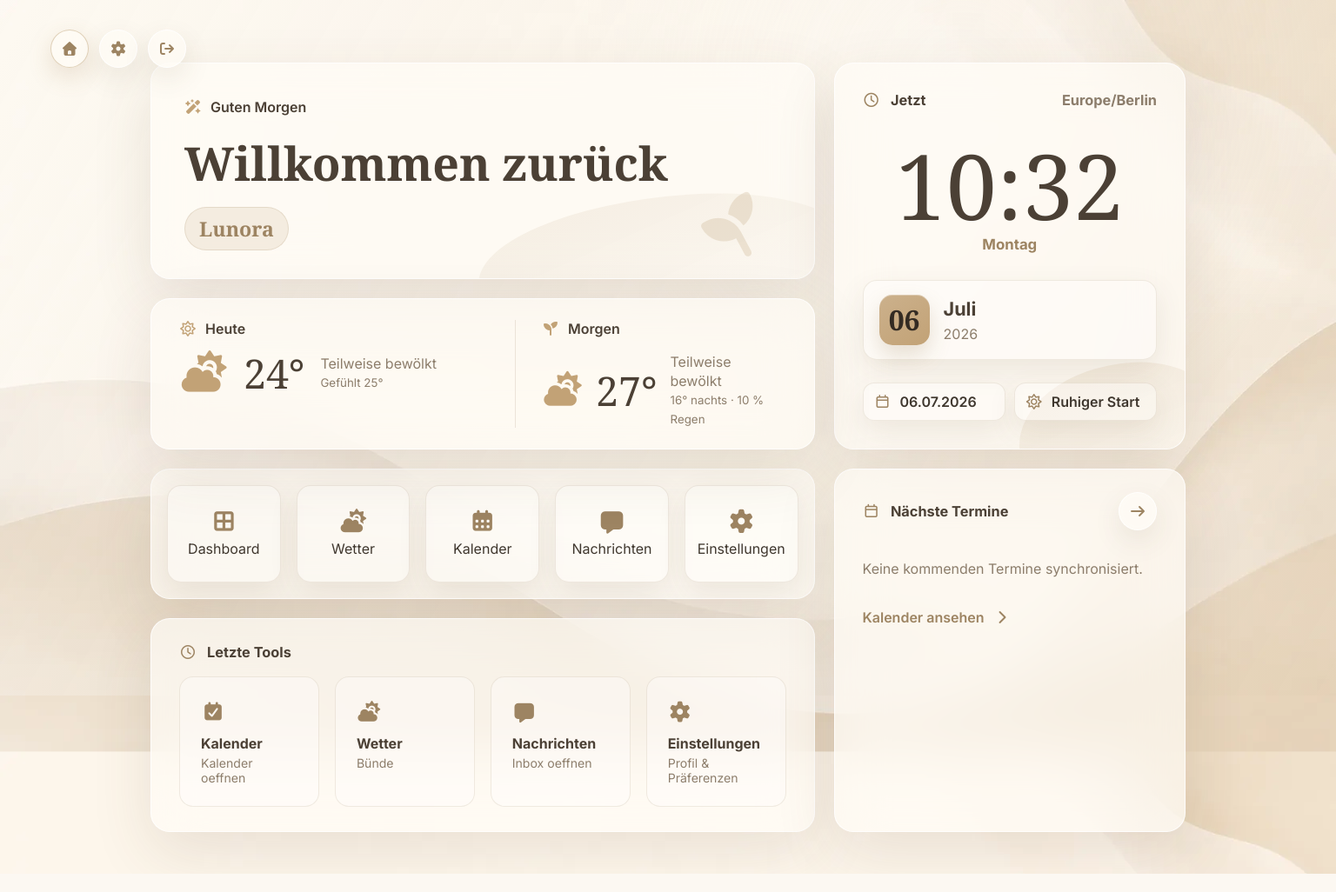
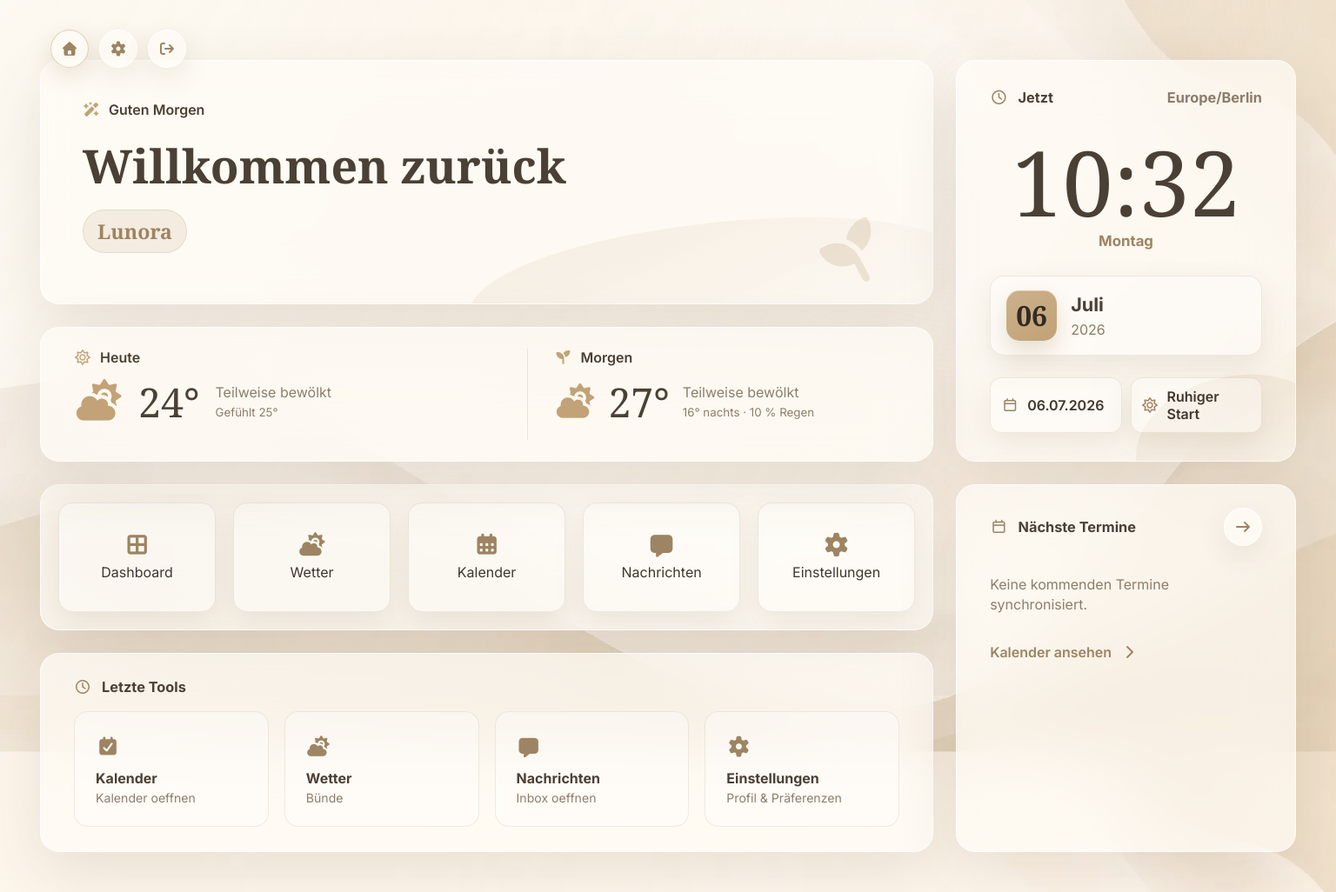
Before and after one commit to YannikFroehlich/Lunora, a Django app: page /home/ in a window 1536 px wide. Shown: the whole page at 87% size. Before the commit the page ends 1005 px from the top, so only its background shows below. Run offline with Django 5.2, Linux system fonts and the light colour scheme; the visitor is signed in with stand-in values (Sample User, id 1); data that the repository does not hold is empty; some libraries are stand-ins or nearby versions.

Commit message:
Responsive Layout

```diff
--- a/app/static/css/base.css
+++ b/app/static/css/base.css
@@ -200,7 +200,7 @@ button:disabled,
   position: relative;
   z-index: 1;
   min-height: 100vh;
-  padding: 72px 32px 48px;
+  padding: clamp(64px, 4.5vw, 86px) clamp(24px, 3vw, 56px) clamp(40px, 3vw, 56px);
 }
 
 .flash-stack {
@@ -304,7 +304,7 @@ button:disabled,
 }
 
 .page-shell {
-  width: min(100%, 1380px);
+  width: min(100%, 1560px);
   margin: 0 auto;
 }
 
@@ -635,11 +635,11 @@ button:disabled,
 }
 
 [data-density="balanced"] .site-main {
-  padding: 64px 28px 42px;
+  padding: clamp(92px, 5.2vw, 104px) clamp(22px, 2.6vw, 48px) 42px;
 }
 
 [data-density="compact"] .site-main {
-  padding: 56px 24px 36px;
+  padding: clamp(88px, 5vw, 98px) clamp(20px, 2.4vw, 44px) 36px;
 }
 
 [data-density="balanced"] .page-hero {
@@ -751,6 +751,11 @@ button:disabled,
     padding: 86px 16px 32px;
   }
 
+  [data-density="balanced"] .site-main,
+  [data-density="compact"] .site-main {
+    padding: 86px 16px 32px;
+  }
+
   .flash-stack {
     top: auto;
     right: 16px;
--- a/app/static/css/home.css
+++ b/app/static/css/home.css
@@ -1,10 +1,10 @@
 .dashboard-shell {
-  max-width: 1190px;
+  max-width: 1520px;
 }
 
 .dashboard-grid {
   display: grid;
-  grid-template-columns: minmax(0, 1.85fr) minmax(320px, 0.98fr);
+  grid-template-columns: minmax(0, 1.9fr) minmax(340px, 0.82fr);
   grid-template-areas:
     "welcome quote"
     "today quote"
@@ -491,6 +491,40 @@
   }
 }
 
+@media (min-width: 1500px) {
+  .dashboard-grid {
+    grid-template-columns: minmax(0, 2.05fr) minmax(360px, 0.78fr);
+    gap: 26px;
+  }
+
+  .welcome-panel {
+    min-height: 250px;
+    padding: 46px 48px 38px;
+  }
+
+  .today-panel,
+  .recent-panel,
+  .notes-panel,
+  .clock-panel {
+    padding-right: 38px;
+    padding-left: 38px;
+  }
+
+  .clock-panel {
+    min-height: 462px;
+  }
+
+  .quick-actions {
+    gap: 20px;
+    padding: 20px;
+  }
+
+  .action-tile,
+  .tool-tile {
+    min-height: 126px;
+  }
+}
+
 @media (max-width: 680px) {
   .quick-actions,
   .tool-grid {
--- a/app/static/css/settings.css
+++ b/app/static/css/settings.css
@@ -1,16 +1,16 @@
 .settings-shell {
-  max-width: 1180px;
+  max-width: 1360px;
 }
 
 .settings-grid {
   display: grid;
-  grid-template-columns: repeat(2, minmax(0, 1fr));
+  grid-template-columns: minmax(0, 1fr) minmax(0, 1fr);
   grid-template-areas:
     "appearance profile"
     "calendar region"
     "notifications privacy";
   align-items: start;
-  gap: 20px;
+  gap: 22px;
   margin-top: 22px;
 }
 
--- a/app/templates/app/base.html
+++ b/app/templates/app/base.html
@@ -8,7 +8,7 @@
 
     <title>{% block title %}Lunora{% endblock %}</title>
 
-    <link rel="stylesheet" href="{% static 'css/base.css' %}?v=toast-2">
+    <link rel="stylesheet" href="{% static 'css/base.css' %}?v=responsive-1">
     {% block page_css %}{% endblock %}
 
     <link rel="preconnect" href="https://fonts.googleapis.com">
--- a/app/templates/app/calendar.html
+++ b/app/templates/app/calendar.html
@@ -4,7 +4,7 @@
 {% block title %}Kalender | Lunora{% endblock %}
 
 {% block page_css %}
-<link rel="stylesheet" href="{% static 'css/calendar.css' %}">
+<link rel="stylesheet" href="{% static 'css/calendar.css' %}?v=responsive-1">
 {% endblock %}
 
 {% block content %}
--- a/app/templates/app/home.html
+++ b/app/templates/app/home.html
@@ -4,7 +4,7 @@
 {% block title %}Dashboard | Lunora{% endblock %}
 
 {% block page_css %}
-<link rel="stylesheet" href="{% static 'css/home.css' %}">
+<link rel="stylesheet" href="{% static 'css/home.css' %}?v=responsive-1">
 {% endblock %}
 
 {% block content %}
--- a/app/templates/app/messages.html
+++ b/app/templates/app/messages.html
@@ -4,7 +4,7 @@
 {% block title %}Nachrichten | Lunora{% endblock %}
 
 {% block page_css %}
-<link rel="stylesheet" href="{% static 'css/messages.css' %}">
+<link rel="stylesheet" href="{% static 'css/messages.css' %}?v=responsive-1">
 {% endblock %}
 
 {% block content %}
--- a/app/templates/app/settings.html
+++ b/app/templates/app/settings.html
@@ -4,7 +4,7 @@
 {% block title %}Einstellungen | Lunora{% endblock %}
 
 {% block page_css %}
-<link rel="stylesheet" href="{% static 'css/settings.css' %}">
+<link rel="stylesheet" href="{% static 'css/settings.css' %}?v=responsive-1">
 {% endblock %}
 
 {% block content %}
--- a/app/templates/app/weather.html
+++ b/app/templates/app/weather.html
@@ -4,7 +4,7 @@
 {% block title %}Wetter | Lunora{% endblock %}
 
 {% block page_css %}
-<link rel="stylesheet" href="{% static 'css/weather.css' %}">
+<link rel="stylesheet" href="{% static 'css/weather.css' %}?v=responsive-1">
 {% endblock %}
 
 {% block content %}
```
Also changed, not shown: app/static/css/calendar.css (+8 -4 lines), app/static/css/messages.css (+6 -5 lines), app/static/css/weather.css (+8 -4 lines).
